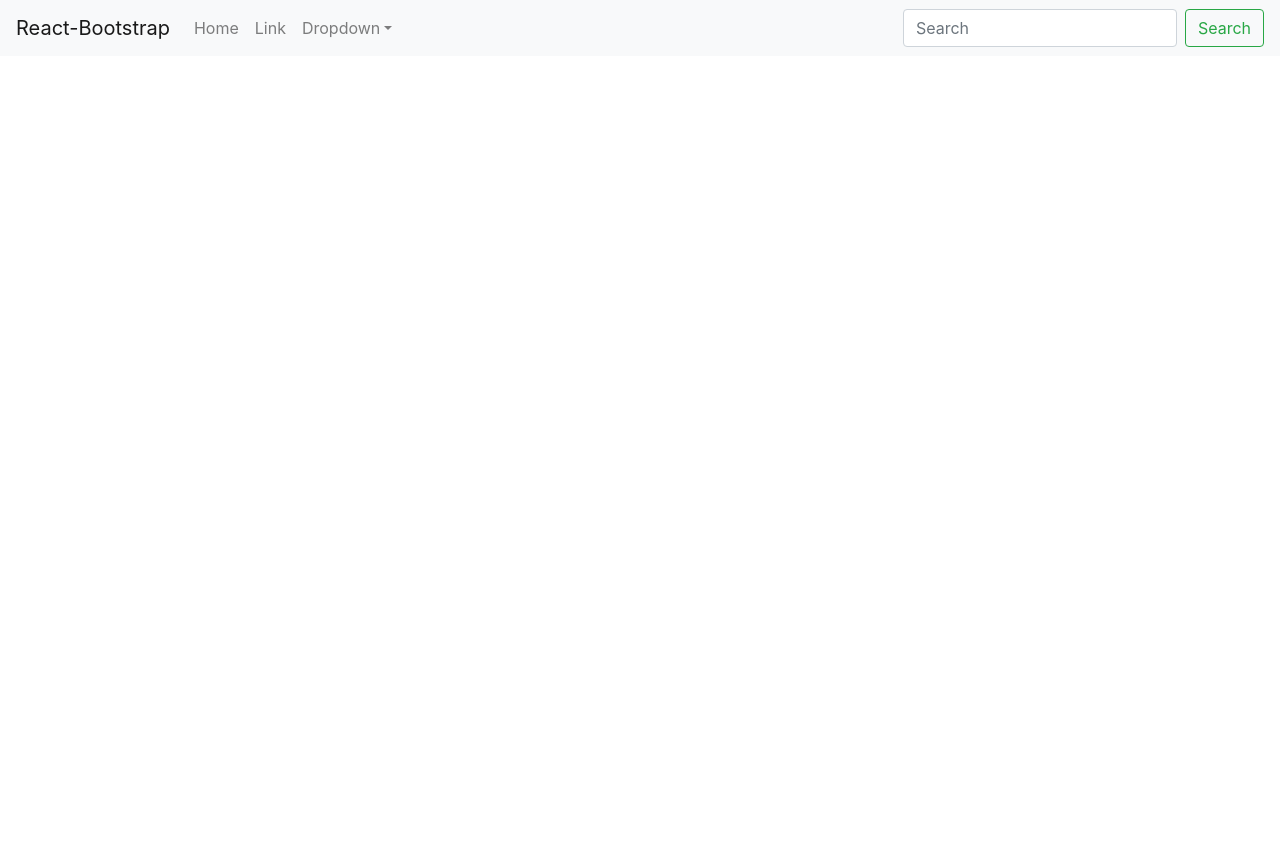
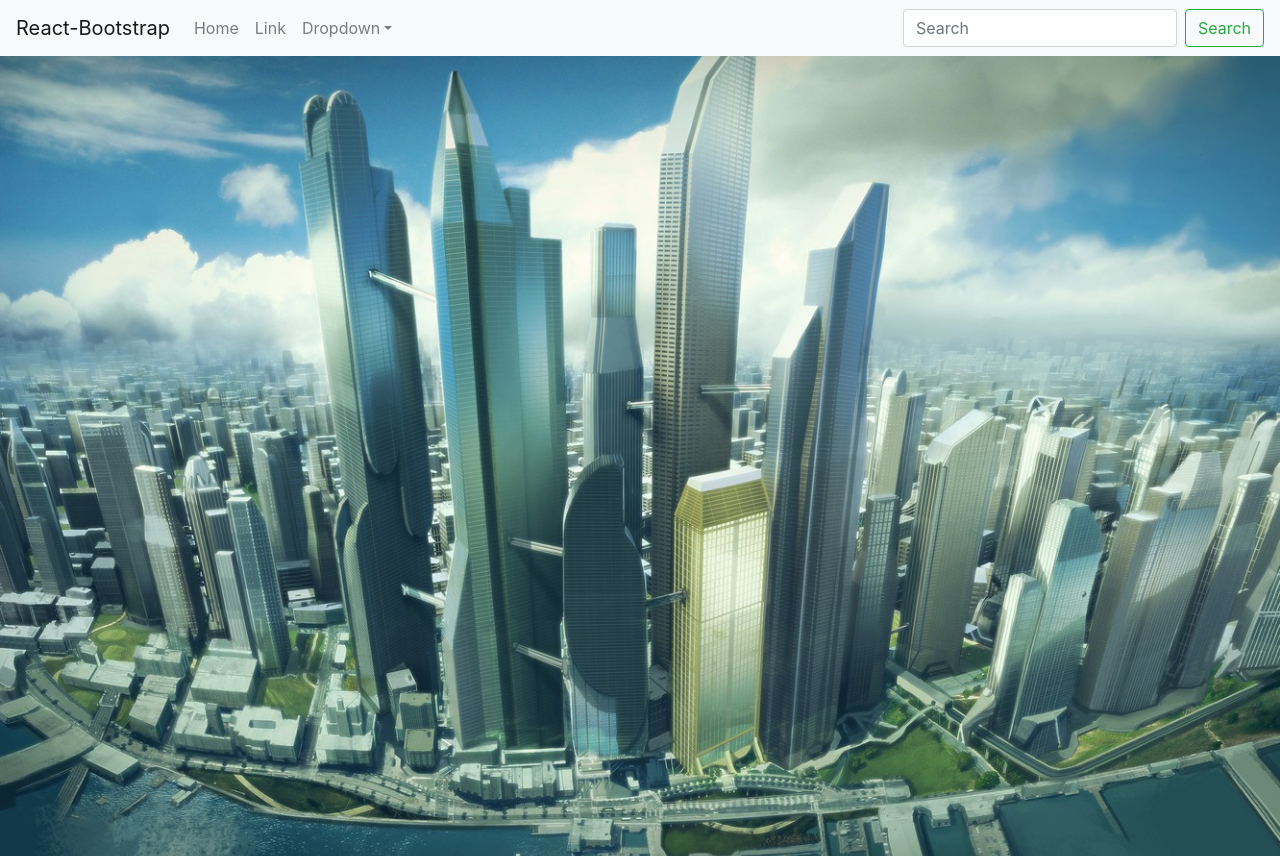
Before and after one commit to JustPinero/hr_hero, a React (Create React App) app in the folder frontend/hrhero/: page / in a window 1280 px wide. Before the commit the page ends 800 px from the top, so only its background shows below. Built offline with nearby package versions, Linux system fonts and the light colour scheme; no server answers.

Commit message:
built skillList component and Profile

```diff
--- a/frontend/hrhero/package.json
+++ b/frontend/hrhero/package.json
@@ -10,9 +10,11 @@
     "bootstrap": "^4.5.0",
     "react": "^16.13.1",
     "react-bootstrap": "^1.2.2",
+    "react-bootstrap-icons": "^1.0.3-alpha5",
     "react-dom": "^16.13.1",
     "react-router-dom": "^5.2.0",
-    "react-scripts": "3.4.1"
+    "react-scripts": "3.4.1",
+    "react-scroll": "^1.8.0"
   },
   "proxy": "http://localhost:3001/",
   "scripts": {
--- /dev/null
+++ b/frontend/hrhero/src/pages/Home/index.css
@@ -0,0 +1,10 @@
+#homepage-container {
+    background-image: url("../../assets/img/city_bg.jpg");
+    height: 100vh;
+    padding-top: 2rem;
+    display: flex;
+    justify-content: center;
+    align-content: center;
+    background-repeat: no-repeat;
+    background-size: cover;;
+}
--- a/frontend/hrhero/src/pages/Home/index.js
+++ b/frontend/hrhero/src/pages/Home/index.js
@@ -1,5 +1,6 @@
 import React from 'react';
-
+import "./index.css";
+import { Link, DirectLink, Element, Events, animateScroll as scroll, scrollSpy, scroller } from 'react-scroll';
 import Container from "react-bootstrap/Container";
 import Row from "react-bootstrap/Row";
 import Col from "react-bootstrap/Col";
@@ -8,7 +9,7 @@ import Deck from "../../components/Deck";
 
 const Home = () => {
     return(
-        <Container fluid>
+        <Container id="homepage-container" fluid>
             <Row>
                 <Col>
                     <Deck/>
```
Also changed, not shown: frontend/hrhero/src/components/ProfileInfo/index.js (added, +39 -0 lines), frontend/hrhero/src/components/SkillList/index.js (+27 -0 lines), frontend/hrhero/src/assets/img/city_bg.jpg (added), 1 other file (tests, documents, lock files or other folders).
